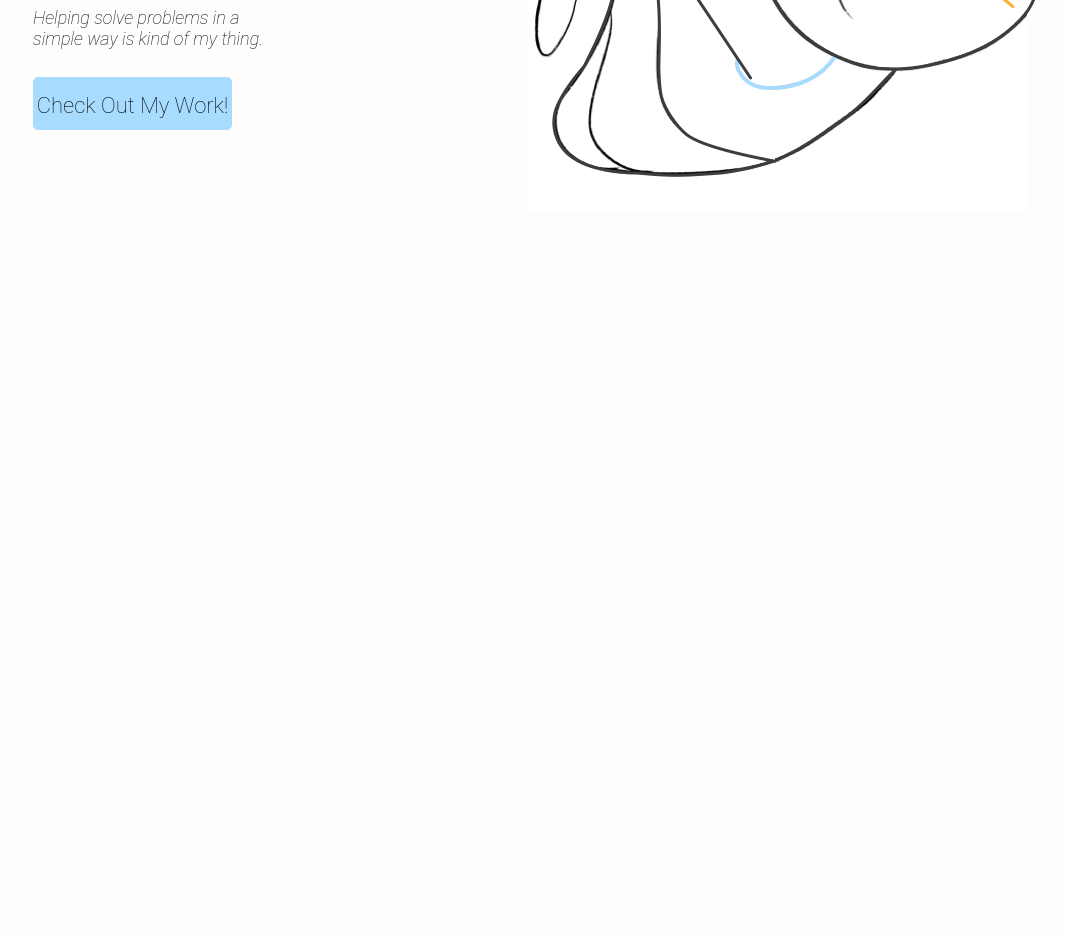
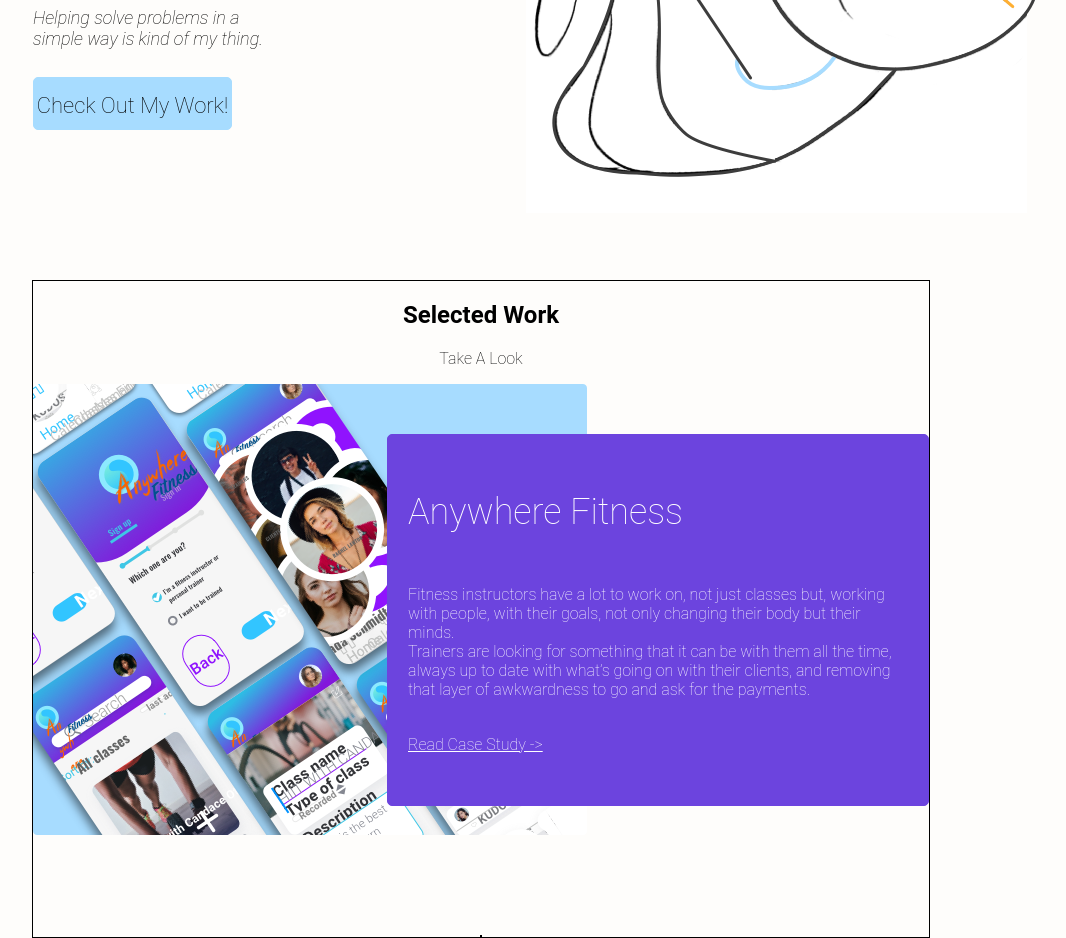
Before and after one commit to DanielGarc/ana-portfolio-website, a React (Create React App) app: page / in a window 1280 px wide. Shown: the part 500-1438 px from the top of the page, without its empty margins (159-1225 px from the left). Before the commit the page ends 800 px from the top, so only its background shows below. Built offline with nearby package versions, Linux system fonts and the light colour scheme.

Commit message:
First project in selected work finished

```diff
--- a/src/components/SelectedWork.js
+++ b/src/components/SelectedWork.js
@@ -1,13 +1,33 @@
 import React from 'react';
 
+import fitness from '../assets/fitnessApp.png';
 import '../css/selectedWork.css';
 
 const SelectedWork = () => {
     return (
         <div className="selWork">
             <div className="selContent">
+                <div className="topSection">
+                    <h2> Selected Work</h2>
+                    <p> Take A Look </p>
+                </div>
                 <div className="selProjectOne">
+                    <img src={fitness} />
 
+                    <div className="fitnessBox">
+                        <p style={{fontSize: '36px'}}> Anywhere Fitness</p>
+                        <p>
+                        Fitness instructors have a lot to work on, not just classes but,
+                        working with people, with their goals, not only changing their body
+                        but their minds.
+                        <br />
+                        Trainers are looking for something that it can be with them all the time,
+                        always up to date with what’s going on with their clients, and removing that
+                        layer of awkwardness to go and ask for the payments.
+
+                        </p>
+                        <a> Read Case Study -> </a>
+                    </div>
                 </div>
 
                 <div className="selProjectTwo">
--- a/src/css/navbar.css
+++ b/src/css/navbar.css
@@ -6,6 +6,7 @@
     padding: 0 20px;
     background-color: #D6EFFF;
     box-shadow: 2px 2px grey;
+
 }
 
 .contentWrapper {
@@ -13,6 +14,10 @@
     flex-direction: row;
     justify-content: space-between;
     width: 70%;
+
+
+
+
 }
 
 .navLogo {
--- a/src/css/selectedWork.css
+++ b/src/css/selectedWork.css
@@ -0,0 +1,50 @@
+.selWork {
+    margin: 0 auto;
+    margin-top: 150px;
+    width: 70%;
+
+    border: 1px solid black;
+}
+
+.selContent {
+    display: flex;
+    flex-direction: column;
+    align-items: center;
+}
+
+.selProjectOne {
+    display: flex;
+    flex-direction: row;
+    justify-content: space-evenly;
+}
+
+.fitnessBox {
+    display: flex;
+    flex-direction: column;
+    justify-content: center;
+    border: 1px solid #6C44DE;
+    border-radius: 5px;
+    height: 350px;
+    width: 500px;
+    padding: 0 20px;
+    padding-bottom: 20px;
+    color: white;
+    background-color: #6C44DE;
+    margin-left: -200px;
+    margin-top: 50px;
+    text-align: left;
+    font-weight: 100;
+}
+
+.fitnessBox a {
+    width: 33%;
+    height: 30px;
+    cursor: pointer;
+    margin-top: 20px;
+    text-decoration: underline;
+}
+
+.selProjectTwo {
+    border: 1px solid black;
+    margin-top: 100px;
+}
```
